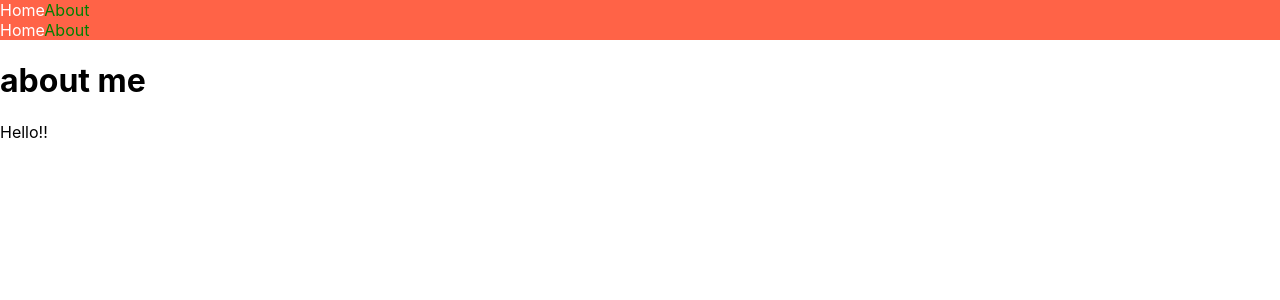
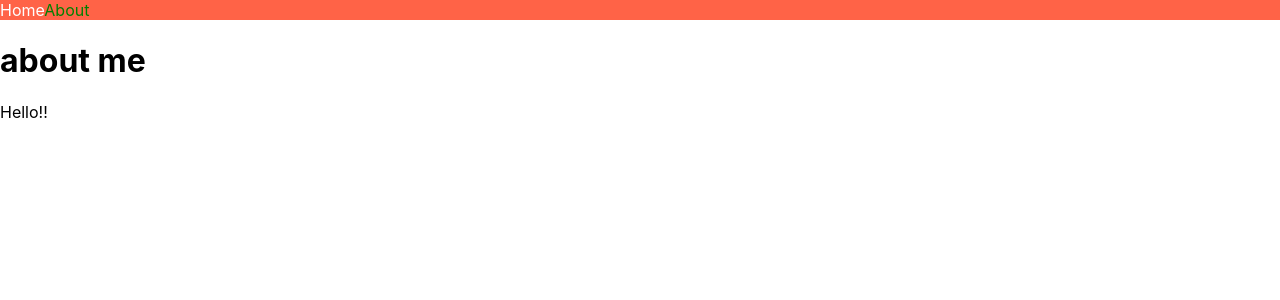
Before and after one commit to cpk0709/first-nextjs, a Next.js app: page /about in a window 1280 px wide. Shown: the top 300 px of the page. Built offline with nearby package versions, Linux system fonts and the light colour scheme.

Commit message:
NavBar 삭제

```diff
--- a/pages/about.js
+++ b/pages/about.js
@@ -1,10 +1,7 @@
-import NavBar from "../components/NavBar";
-
 export default function test() {
   return (
-    <>
-      <NavBar />
+    <div>
       <h1>about me</h1>
-    </>
+    </div>
   );
 }
--- a/pages/index.js
+++ b/pages/index.js
@@ -1,9 +1,6 @@
-import NavBar from "../components/NavBar";
-
 export default function Home() {
   return (
     <div>
-      <NavBar />
       <h1>Hello</h1>
     </div>
   );
```
